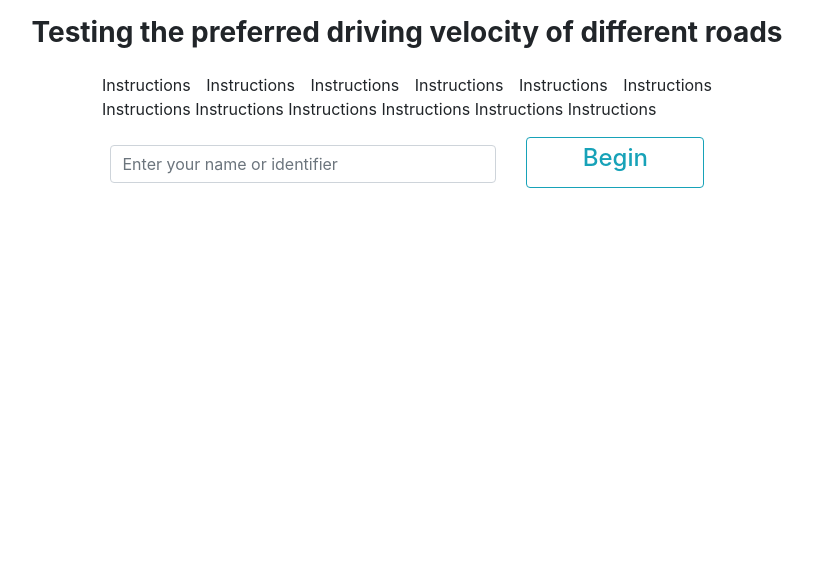
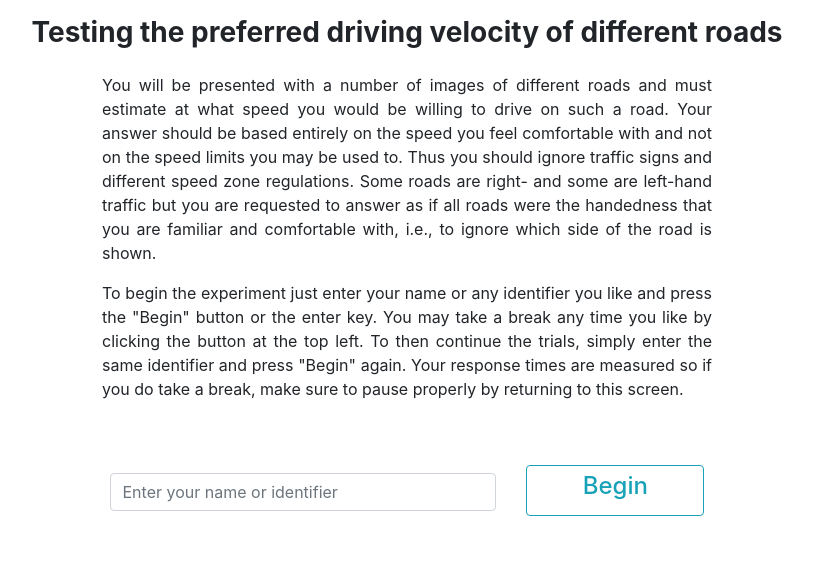
Before and after one commit to ChackMociute/Road-Width-Speed-Test, a Flask app: page / in a window 1280 px wide. Shown: the part 68-634 px from the top of the page, without its empty margins (233-1046 px from the left). Run offline with Flask 3, Linux system fonts and the light colour scheme; some libraries are stand-ins or nearby versions.

Commit message:
Added instructions and counter in trials page

```diff
--- a/website/app/__init__.py
+++ b/website/app/__init__.py
@@ -3,6 +3,8 @@ from flask import Flask
 from flask_sqlalchemy import SQLAlchemy
 from flask_migrate import Migrate
 from flask_admin import Admin
+
+IMAGES_PER_PARTICIPANT = 100
 
 app = Flask(__name__)
 app.config.from_mapping(
--- a/website/app/models.py
+++ b/website/app/models.py
@@ -1,7 +1,5 @@
-from app import db
+from app import db, IMAGES_PER_PARTICIPANT
 import pandas as pd
-
-IMAGES_PER_PARTICIPANT = 100
 
 
 class Participant(db.Model):
--- a/website/app/templates/home.html
+++ b/website/app/templates/home.html
@@ -9,11 +9,21 @@
   </div>
   <div class="row">
     <div class="col-6 offset-3">
-      <p align="justify">Instructions Instructions Instructions Instructions Instructions Instructions Instructions Instructions Instructions Instructions Instructions Instructions </p>
+      <p align="justify">
+        You will be presented with a number of images of different roads and must estimate at what speed you would be willing to drive on such a road. Your answer should be based
+        entirely on the speed you feel comfortable with and not on the speed limits you may be used to. Thus you should ignore traffic signs and different speed zone regulations.
+        Some roads are right- and some are left-hand traffic but you are requested to answer as if all roads were the handedness that you are familiar and comfortable with,
+        i.e., to ignore which side of the road is shown.
+      </p>
+      <p align="justify">
+        To begin the experiment just enter your name or any identifier you like and press the "Begin" button or the enter key. You may take a break any time you like by clicking
+        the button at the top left. To then continue the trials, simply enter the same identifier and press "Begin" again. Your response times are measured so if you do take a break,
+        make sure to pause properly by returning to this screen.
+      </p>
     </div>
   </div>
-    <form class="col-12" action="" method="post" name="name">
-  <div class="row">
+  <form class="col-12" action="" method="post" name="name">
+  <div class="row py-5">
       {{ form.hidden_tag() }}
       <div class="col-4 offset-3 py-2">
         {{ form.name(class_='form-control') }}
@@ -22,6 +32,6 @@
         <button class="btn btn-outline-info col-12" type="submit" name="begin"><h4>Begin</h4></button>
       </div>
   </div>
-    </form>
+  </form>
 </div>
 {% endblock %}
--- a/website/app/views.py
+++ b/website/app/views.py
@@ -1,5 +1,5 @@
 from timeit import default_timer
-from app import app, db, admin
+from app import app, db, admin, IMAGES_PER_PARTICIPANT
 from flask import render_template, redirect, url_for
 from flask_admin.contrib.sqla import ModelView
 from .forms import ParticipantForm, ResponseForm
@@ -24,7 +24,7 @@ def trial(name, trial, start):
     if form.validate_on_submit():
         add_response(img, form.speed.data, (default_timer() - float(start)) * 1000)
         return redirect(url_for('trial', name=name, trial=int(trial) + 1, start=default_timer()))
-    return render_template("trial.html", form=form, trial=trial, img=img.filename)
+    return render_template("trial.html", form=form, trial=trial, img=img.filename, i=trial, N=IMAGES_PER_PARTICIPANT)
 
 def check_participant(name):
     # If participant is new, create particpiant
```
Also changed, not shown: website/app/templates/trial.html (+10 -5 lines), website/app/app.db.
